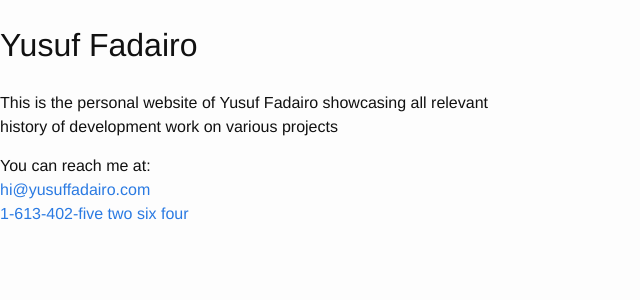
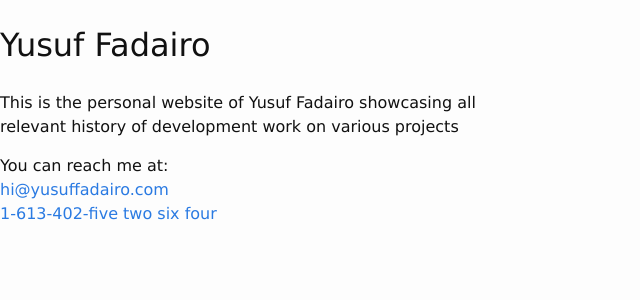
Before and after one commit to nomadyus/yusuf-kami.github.io, a Jekyll site: the page built from index.html, in a window 1280 px wide. Shown: the top 300 px of the page, without its empty margins (0-640 px from the left). Built offline with Jekyll 4.4.1, drawn with Linux system fonts in a browser that asks for light colours.

Commit message:
adding custom css

```diff
--- a/_sass/_plain.scss
+++ b/_sass/_plain.scss
@@ -1,4 +1,4 @@
-ff-verdana {
+.ff-verdana {
   font-family: Verdana, sans-serif;
 }
 
@@ -22,3 +22,15 @@
   color: #000;
   background-color: #FFFF00;
 }
+
+.left-50 {
+  left: 50%;
+}
+
+.top-50 {
+  top: 50%;
+}
+
+.transform-center {
+  transform: translateX(-50%) translateY(-50%);
+}
```
